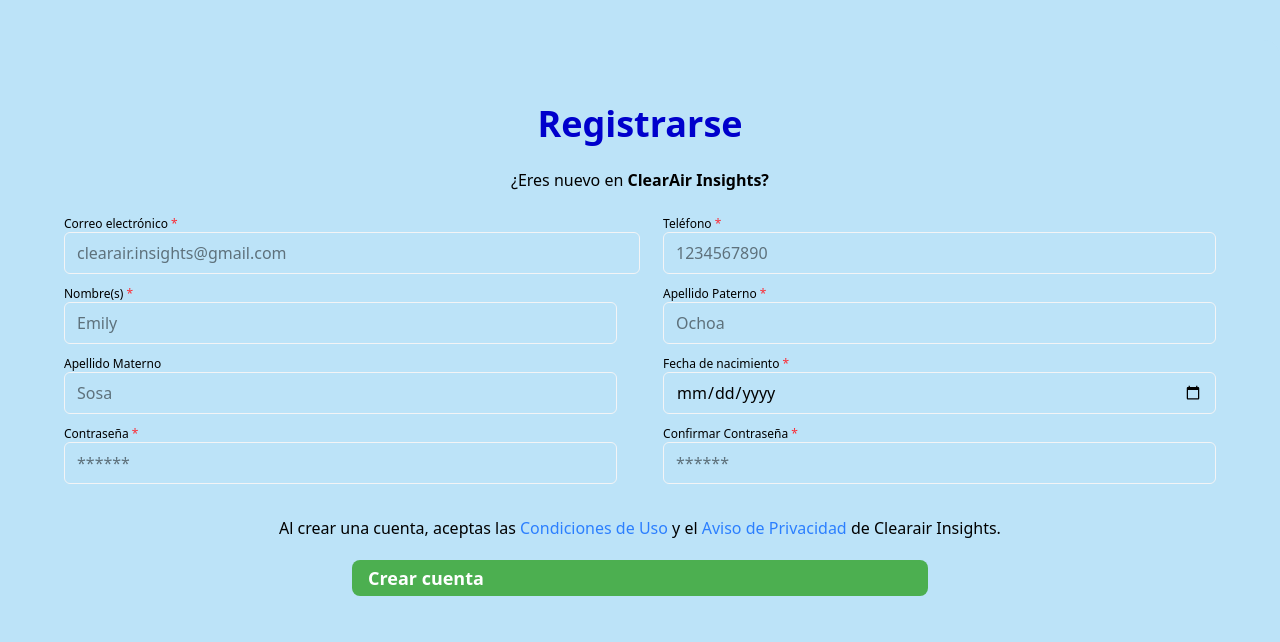
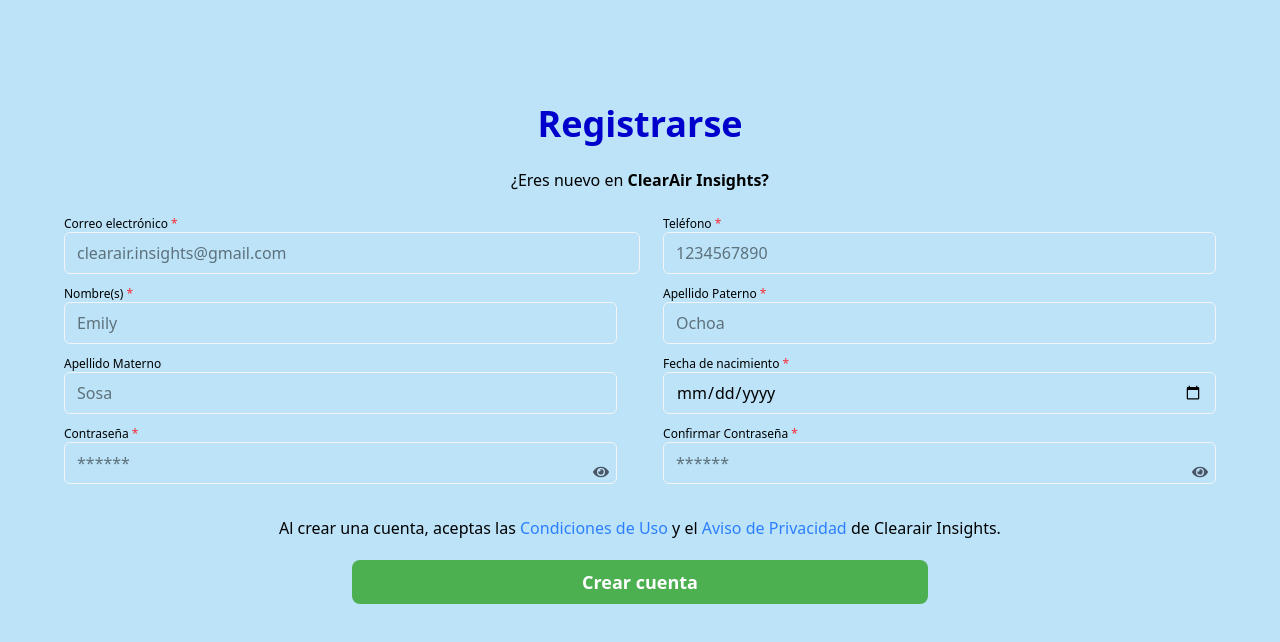
Before and after one commit to emily368/ClearAirInsights, a React (Vite) app: page /register in a window 1280 px wide. Shown: the top 642 px of the page. Built offline with nearby package versions, Linux system fonts and the light colour scheme.

Commit message:
ahora si

```diff
--- a/src/components/LoginPages.jsx
+++ b/src/components/LoginPages.jsx
@@ -11,11 +11,16 @@
   const [showPassword, setShowPassword] = useState(false);
 
   const handleLogin = () => {
-    if (email && password) {
-      localStorage.setItem('email', email);
-      navigate('/test');
+    const users = JSON.parse(localStorage.getItem('users')) || [];
+    const user = users.find(user => user.email === email);
+
+    if (!user) {
+      alert('Este usuario no está registrado');
+    } else if (user.password !== password) {
+      alert('Contraseña incorrecta');
     } else {
-      alert('Por favor ingresa email y contraseña');
+      localStorage.setItem('email', email); // Guardar sesión
+      navigate('/test'); // Redirigir al panel principal
     }
   };
 
@@ -74,7 +79,6 @@
                 type="button"
                 onClick={() => setShowPassword(!showPassword)}
                 className="absolute right-4 top-[50%] transform -translate-y-1/2 text-gray-600"
-                aria-label={showPassword ? 'Ocultar contraseña' : 'Mostrar contraseña'}
               >
                 {showPassword ? <FaEyeSlash size={20} /> : <FaEye size={20} />}
               </button>
--- a/src/components/RegisterPages.jsx
+++ b/src/components/RegisterPages.jsx
@@ -1,30 +1,75 @@
-
-import React from 'react'
+import React, { useState } from 'react';
 import './RegisterPages.css';
 import { useNavigate, Link } from 'react-router-dom';
+import { FaEye, FaEyeSlash } from 'react-icons/fa';
 
 function RegisterPages() {
-  const navigate = useNavigate(); // Hook para navegar entre páginas
+  const navigate = useNavigate();
 
-    const handleMain = () => {
-      navigate('/login'); // Aquí pones la ruta a donde quieres ir
+  // Estados para inputs
+  const [email, setEmail] = useState('');
+  const [phone, setPhone] = useState('');
+  const [firstName, setFirstName] = useState('');
+  const [lastName, setLastName] = useState('');
+  const [motherLastName, setMotherLastName] = useState('');
+  const [dob, setDob] = useState('');
+  const [password, setPassword] = useState('');
+  const [confirmPassword, setConfirmPassword] = useState('');
+
+  // Estados para mostrar/ocultar contraseñas
+  const [showPassword, setShowPassword] = useState(false);
+  const [showConfirmPassword, setShowConfirmPassword] = useState(false);
+
+  // Función para validar y registrar
+  const handleRegister = (e) => {
+    e.preventDefault();
+
+    // Validar campos obligatorios
+    if (!email || !phone || !firstName || !lastName || !dob || !password || !confirmPassword) {
+      alert('Por favor, completa todos los campos obligatorios.');
+      return;
+    }
+
+    // Validar que contraseñas coincidan
+    if (password !== confirmPassword) {
+      alert('Las contraseñas no coinciden.');
+      return;
+    }
+
+    // Aquí podrías agregar validación adicional (email válido, contraseña fuerte, etc.)
+
+    // Guardar usuario en localStorage (simulando base de datos)
+    const userData = {
+      email,
+      phone,
+      firstName,
+      lastName,
+      motherLastName,
+      dob,
+      password,
     };
+
+    // Guardar el usuario bajo su email como clave
+    localStorage.setItem('user_' + email, JSON.stringify(userData));
+
+    alert('Registro exitoso. Ahora puedes iniciar sesión.');
+
+    // Navegar a login
+    navigate('/login');
+  };
+
   return (
     <div className="h-screen flex items-center justify-center bg-[#bce3f8]">
       <div className="flex w-screen h-[90vh]">
-
-        {/* Título del formulario */}
         <div className="w-screen bg-[#bce3f8] p-16 rounded-r-2xl flex flex-col justify-start">
           <h1 className="text-4xl font-bold text-[#0000cc] mb-4 text-center">Registrarse</h1>
 
-          {/* Descripción del formulario */}
           <div className="mt-2 text-s text-center mb-6">
             <p>¿Eres nuevo en <span className="font-semibold">ClearAir Insights?</span></p>
           </div>
 
-          {/* Formulario de registro */}
-          <form>
-            {/* Correo y Teléfono en la misma línea */}
+          <form onSubmit={handleRegister}>
+            {/* Correo y Teléfono */}
             <div className="mb-3 flex justify-between">
               <div className="w-1/2">
                 <label htmlFor="email" className="block text-xs font-medium text-black-200">Correo electrónico <span className="text-red-500">*</span></label>
@@ -32,6 +77,8 @@
                   type="email"
                   id="email"
                   name="email"
+                  value={email}
+                  onChange={e => setEmail(e.target.value)}
                   className="w-full px-3 py-2 border border-gray-100 rounded-md focus:outline-none focus:ring-2 focus:ring-blue-500"
                   placeholder="clearair.insights@gmail.com"
                 />
@@ -42,13 +89,15 @@
                   type="tel"
                   id="phone"
                   name="phone"
+                  value={phone}
+                  onChange={e => setPhone(e.target.value)}
                   className="w-full px-3 py-2 border border-gray-100 rounded-md focus:outline-none focus:ring-2 focus:ring-blue-500"
                   placeholder="1234567890"
                 />
               </div>
             </div>
 
-            {/* Nombre y Apellido Paterno en la misma línea */}
+            {/* Nombre y Apellido Paterno */}
             <div className="mb-3 flex justify-between">
               <div className="w-[48%]">
                 <label htmlFor="firstName" className="block text-xs font-medium text-black-200">Nombre(s) <span className="text-red-500">*</span></label>
@@ -56,6 +105,8 @@
                   type="text"
                   id="firstName"
                   name="firstName"
+                  value={firstName}
+                  onChange={e => setFirstName(e.target.value)}
                   className="w-full px-3 py-2 border border-gray-100 rounded-md focus:outline-none focus:ring-2 focus:ring-blue-500"
                   placeholder="Emily"
                 />
@@ -66,13 +117,15 @@
                   type="text"
                   id="lastName"
                   name="lastName"
+                  value={lastName}
+                  onChange={e => setLastName(e.target.value)}
                   className="w-full px-3 py-2 border border-gray-100 rounded-md focus:outline-none focus:ring-2 focus:ring-blue-500"
                   placeholder="Ochoa"
                 />
               </div>
             </div>
 
-            {/* Apellido Materno y Fecha de Nacimiento en la misma línea */}
+            {/* Apellido Materno y Fecha de nacimiento */}
             <div className="mb-3 flex justify-between">
               <div className="w-[48%]">
                 <label htmlFor="motherLastName" className="block text-xs font-medium text-black-200">Apellido Materno</label>
@@ -80,6 +133,8 @@
                   type="text"
                   id="motherLastName"
                   name="motherLastName"
+                  value={motherLastName}
+                  onChange={e => setMotherLastName(e.target.value)}
                   className="w-full px-3 py-2 border border-gray-100 rounded-md focus:outline-none focus:ring-2 focus:ring-blue-500"
                   placeholder="Sosa"
                 />
@@ -90,50 +145,75 @@
                   type="date"
                   id="dob"
                   name="dob"
+                  value={dob}
+                  onChange={e => setDob(e.target.value)}
                   className="w-full px-3 py-2 border border-gray-100 rounded-md focus:outline-none focus:ring-2 focus:ring-blue-500"
                 />
               </div>
             </div>
 
-            {/* Contraseña y Confirmar Contraseña en la misma línea */}
+            {/* Contraseña y Confirmar Contraseña */}
             <div className="mb-3 flex justify-between">
-              <div className="w-[48%]">
+              <div className="w-[48%] relative">
                 <label htmlFor="password" className="block text-xs font-medium text-black-200">Contraseña <span className="text-red-500">*</span></label>
                 <input
-                  type="password"
+                  type={showPassword ? 'text' : 'password'}
                   id="password"
                   name="password"
-                  className="w-full px-3 py-2 border border-gray-100 rounded-md focus:outline-none focus:ring-2 focus:ring-blue-500"
+                  value={password}
+                  onChange={e => setPassword(e.target.value)}
+                  className="w-full px-3 py-2 border border-gray-100 rounded-md focus:outline-none focus:ring-2 focus:ring-blue-500 pr-10"
                   placeholder="******"
                 />
+                <button
+                  type="button"
+                  onClick={() => setShowPassword(!showPassword)}
+                  className="absolute right-2 top-[38px] text-gray-600"
+                  aria-label={showPassword ? 'Ocultar contraseña' : 'Mostrar contraseña'}
+                >
+                  {showPassword ? <FaEyeSlash /> : <FaEye />}
+                </button>
               </div>
-              <div className="w-[48%]">
+
+              <div className="w-[48%] relative">
                 <label htmlFor="confirmPassword" className="block text-xs font-medium text-black-200">Confirmar Contraseña <span className="text-red-500">*</span></label>
                 <input
-                  type="password"
+                  type={showConfirmPassword ? 'text' : 'password'}
                   id="confirmPassword"
                   name="confirmPassword"
-                  className="w-full px-3 py-2 border border-gray-100 rounded-md focus:outline-none focus:ring-2 focus:ring-blue-500"
+                  value={confirmPassword}
+                  onChange={e => setConfirmPassword(e.target.value)}
+                  className="w-full px-3 py-2 border border-gray-100 rounded-md focus:outline-none focus:ring-2 focus:ring-blue-500 pr-10"
                   placeholder="******"
                 />
+                <button
+                  type="button"
+                  onClick={() => setShowConfirmPassword(!showConfirmPassword)}
+                  className="absolute right-2 top-[38px] text-gray-600"
+                  aria-label={showConfirmPassword ? 'Ocultar contraseña' : 'Mostrar contraseña'}
+                >
+                  {showConfirmPassword ? <FaEyeSlash /> : <FaEye />}
+                </button>
               </div>
             </div>
 
-            {/* Descripción de los términos de uso */}
             <div className="mb-5 text-center text-black-200 mt-8">
               <p>Al crear una cuenta, aceptas las <a href="#" className="text-blue-500">Condiciones de Uso</a> y el <a href="#" className="text-blue-500">Aviso de Privacidad</a> de Clearair Insights.</p>
             </div>
 
-            {/* Botón de "Crear cuenta" */}
             <div className="flex justify-center mt-4">
-              <Link onClick={handleMain} // <- Aquí ejecutamos la función
-                  href=".src/components/LoginPages" className="w-1/2 bg-[#4caf50] text-white font-bold py-1 px-4 rounded-lg text-lg">Crear cuenta</Link>
+              <button
+                type="submit"
+                className="w-1/2 bg-[#4caf50] text-white font-bold py-2 px-4 rounded-lg text-lg"
+              >
+                Crear cuenta
+              </button>
             </div>
           </form>
         </div>
       </div>
     </div>
-  )
+  );
 }
 
 export default RegisterPages;
```
Also changed, not shown: src/components/MainScreen.jsx (+27 -15 lines), src/components/Map.jsx (+27 -29 lines).
